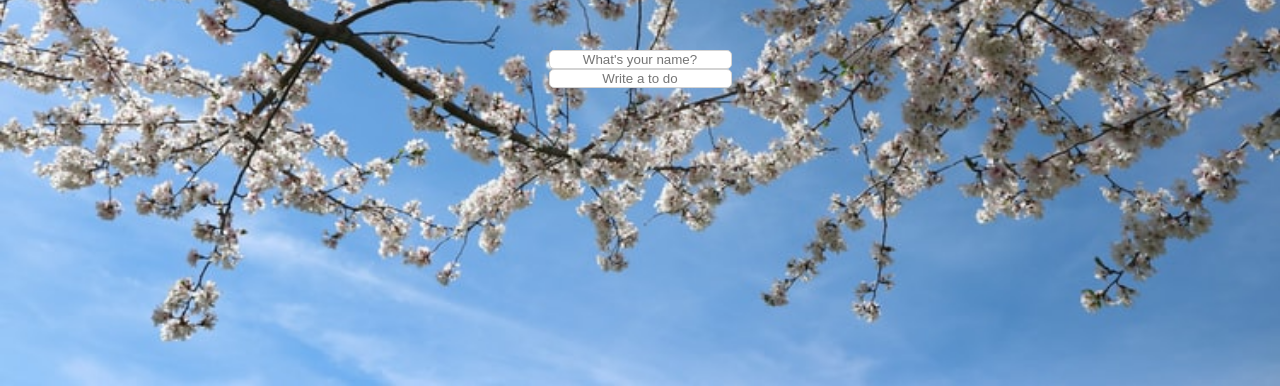
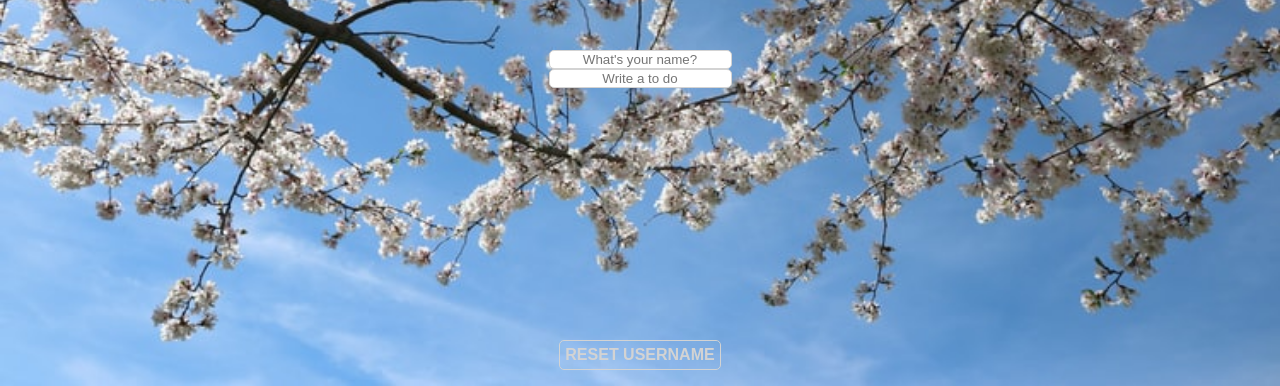
Before and after one commit to haileykr/BasicJS, a plain HTML site: page index.html in a window 1280 px wide. Shown: the part 414-800 px from the top of the page. Drawn offline with Linux system fonts and the light colour scheme.

Commit message:
[Update] Added a Reset Button

```diff
--- a/greeting.js
+++ b/greeting.js
@@ -1,18 +1,26 @@
 const form = document.querySelector('.jsForm');
 const input  = form.querySelector('input');
 const greeting = document.querySelector('.jsGreetings');
+
+const resetUsername = document.getElementById("resetUsername");
+
 
 
 function handleSubmit (event){
     event.preventDefault();
     const currentValue = input.value;
     localStorage.setItem('username',currentValue);
+
+
+    loadName();
     input.value = '';
 }
 
 function askName(){
     form.classList.add('show');
     form.addEventListener("submit",handleSubmit);
+
+    greeting.classList.remove('show');
 }
 
 function showGreeting(text){
@@ -32,9 +40,16 @@ function loadName(){
 
     }
 }
+
 function init(){
     loadName();
 
 }
 
 init();
+
+resetUsername.addEventListener("click",  () => {
+    localStorage.removeItem("username");
+
+    loadName();
+});
--- a/index.html
+++ b/index.html
@@ -21,6 +21,11 @@
         <ul class="jsTodoList"></ul>
         <span class="jsWeather"></span>
 
+        <div id = "buttonReset">
+
+            <button type="button"id="resetUsername">Reset Username </button>
+        </div>
+
 
 
     <script src="clock.js"></script>
--- a/styles.css
+++ b/styles.css
@@ -60,3 +60,26 @@ h1 {
     background-color: white;
     color: lightgray;
 }
+
+#buttonReset {
+    position: absolute;
+    bottom: 1rem;
+    padding: 0;
+}
+
+#buttonReset button {
+    border: 1px solid lightgray;
+    text-transform: uppercase;
+
+    font-size: 1rem;
+    font-weight: 600;
+    color: lightgray;
+    background: none;
+    border-radius: 5px;
+    padding: 5px;
+}
+
+#buttonReset button:hover {
+    cursor: pointer;
+    background-color: white;
+}
```
Also changed, not shown: weather.js (line endings or trailing spaces).
